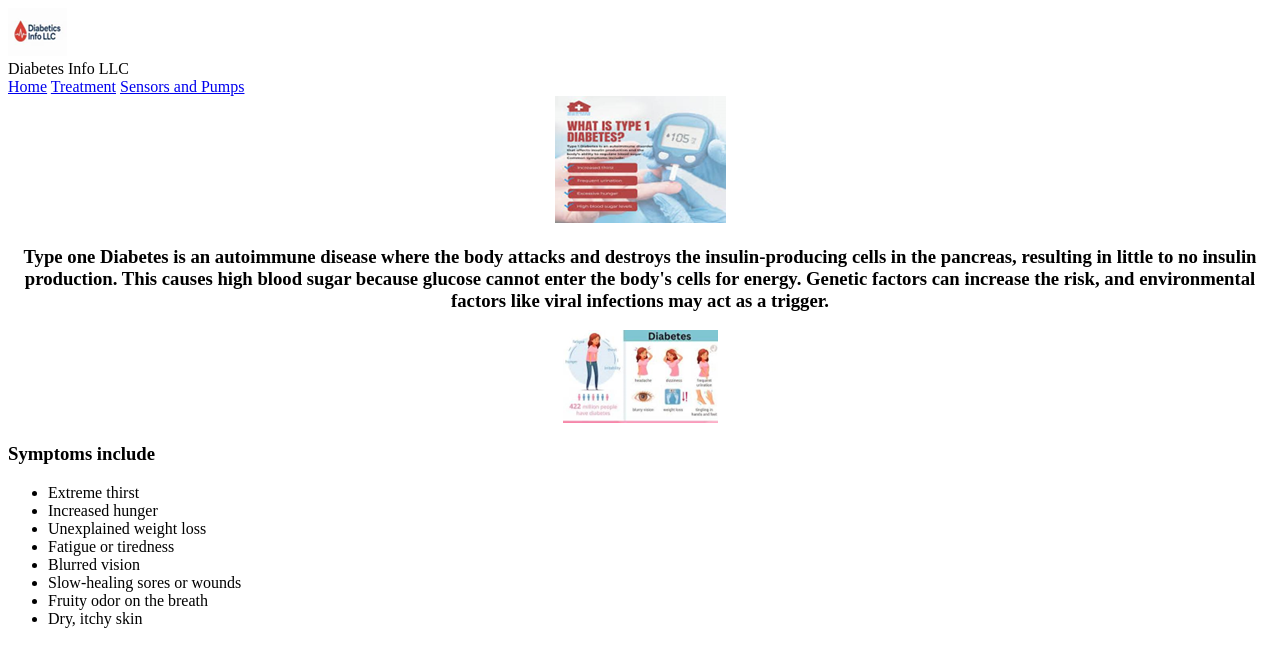
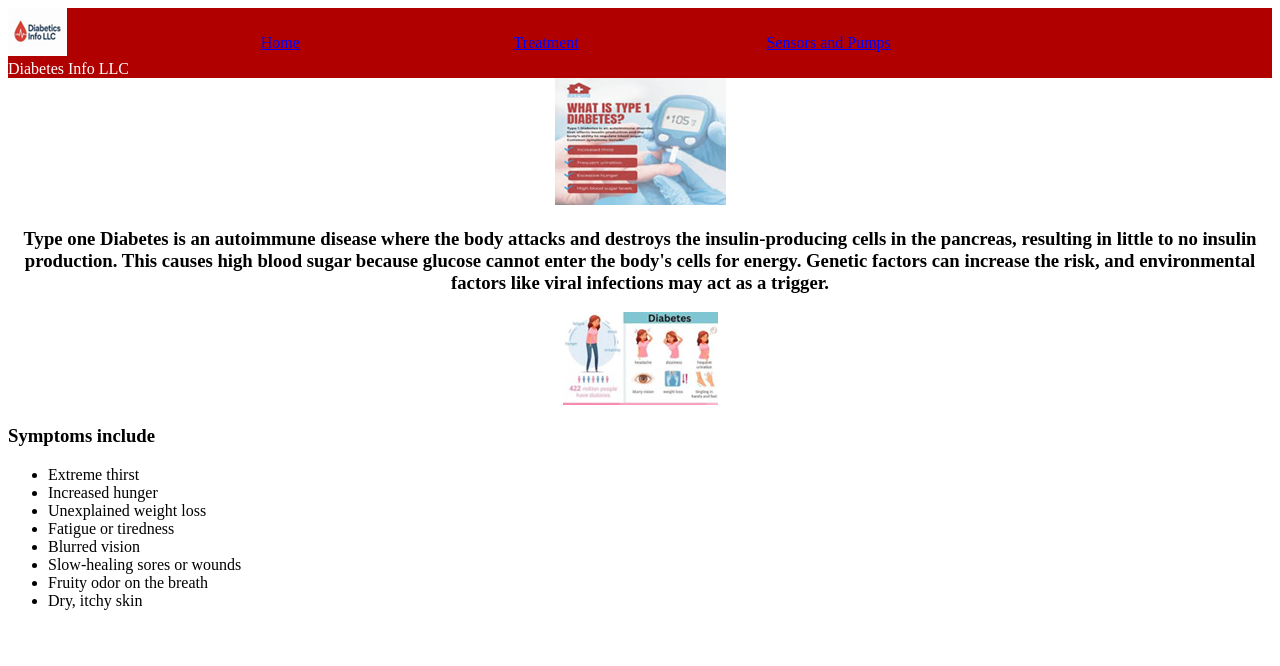
Before and after one commit to PrestonLewis1019/wdd130-project-lewis, a plain HTML site: page index.html in a window 1280 px wide. Drawn offline with Linux system fonts and the light colour scheme.

Commit message:
did some more css

```diff
--- a/index.html
+++ b/index.html
@@ -8,11 +8,13 @@
 </head>
 <body>
     <header>
-        <img src="images/image6.png" alt="Diabetes Info Logo">
-        <div class="title">Diabetes Info LLC</div>
+        <div class="brand">
+            <img src="images/image6.png" alt="Diabetes Info Logo">
+            <div class="title">Diabetes Info LLC</div>
+        </div>
         <a href="Lewis.index.html">Home</a>
         <a href="Lewis.index.html">Treatment</a>
-        <a href="Lewis.index.html">Sensors and Pumps</a>
+        <a href="subpage2.html">Sensors and Pumps</a>
     </header>
     <main>
         <div class="description">
--- a/style/style.css
+++ b/style/style.css
@@ -6,3 +6,19 @@
     display: block;
     margin: auto;
 }
+
+header {
+    background-color: rgb(177, 0, 0);
+    color: white;
+    display: grid;
+    grid-template-columns: repeat(5, 1fr);
+    align-items: center;
+}
+
+header img {
+    max-width: 100%;
+}
+
+header a {
+    color: blue;
+}
```
